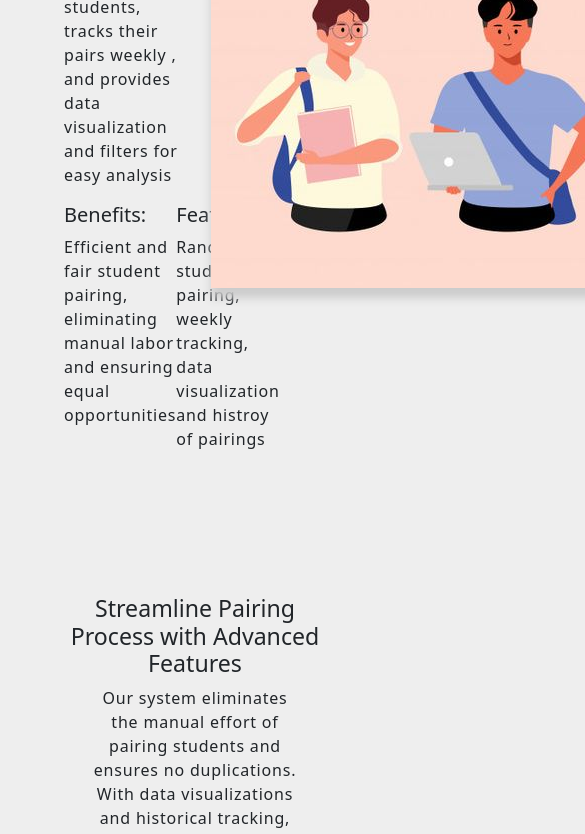
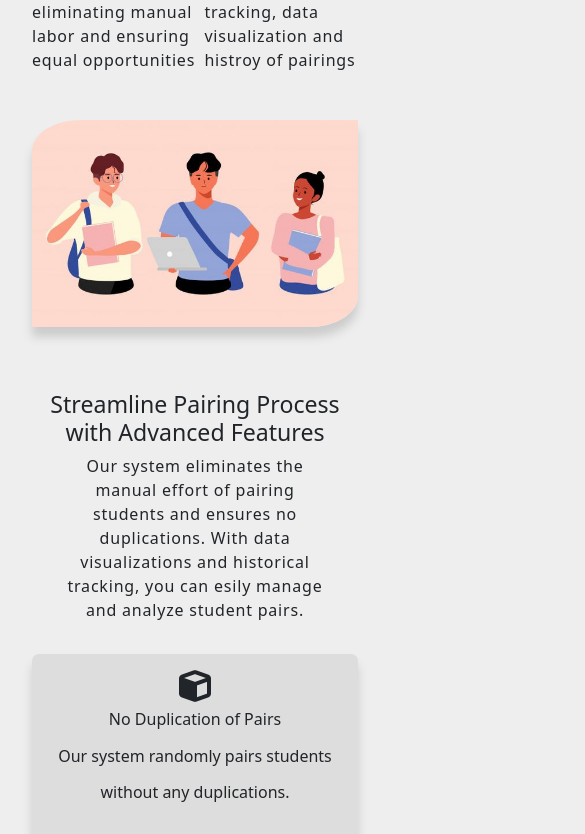
Before and after one commit to alexander784/MoringaPair, a React (Create React App) app in the folder client/: page / in a window 390 px wide. Shown: the part 900-1734 px from the top of the page, 585 px wide, since content can reach past the window. Built offline with nearby package versions, Linux system fonts and the light colour scheme.

Commit message:
Responsive web design for the home == breakpoint at 992px

```diff
--- a/client/src/components/Footer.jsx
+++ b/client/src/components/Footer.jsx
@@ -14,7 +14,7 @@ const Footer = () => {
         <div className="footer-left">
           <div className="logo">
             <h2>Moringa Pair</h2>
-            <p>&copy; All Rights Reserved {date.getFullYear()}</p>
+            <p>&copy; {date.getFullYear()}. All Rights Reserved. </p>
           </div>
           <ul className="offers">
             <li>
--- a/client/src/styles.css
+++ b/client/src/styles.css
@@ -390,3 +390,40 @@ body {
   background-color: #003049;
 }
 /* styling sudent-btns end*/
+
+/* RESPONSIVE WEB DESIGN */
+@media screen and (max-width: 992px) {
+  .welcome-message,
+  .benefits-features .info,
+  .benefits-features .image,
+   .benefits-features .image img, .advanced-feature-cards {
+    display: block;
+    width: 100%;
+  }
+  .benefits-features {
+    display: block;
+    padding: 2rem;
+  }
+  .benefits-features .info h3 {
+    text-align: center;
+  }
+  .benefits-features .info .ben-feat {
+    justify-content: space-between;
+  }
+  .benefits-features .image {
+    margin-top: 2rem;
+  }
+  .advanced-features {
+    padding: 2rem;
+  }
+  .advanced-feature-card {
+    margin-top: 1rem;
+  }
+  .footer {
+    display: block;
+  }
+  .footer .footer-right {
+    flex-direction: row;
+    justify-content: center;
+  }
+}
```
